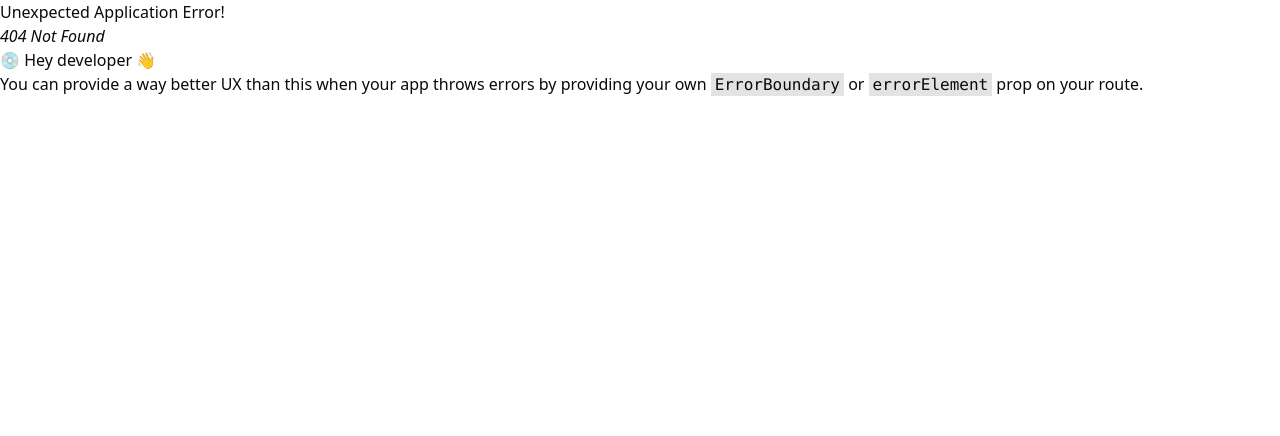
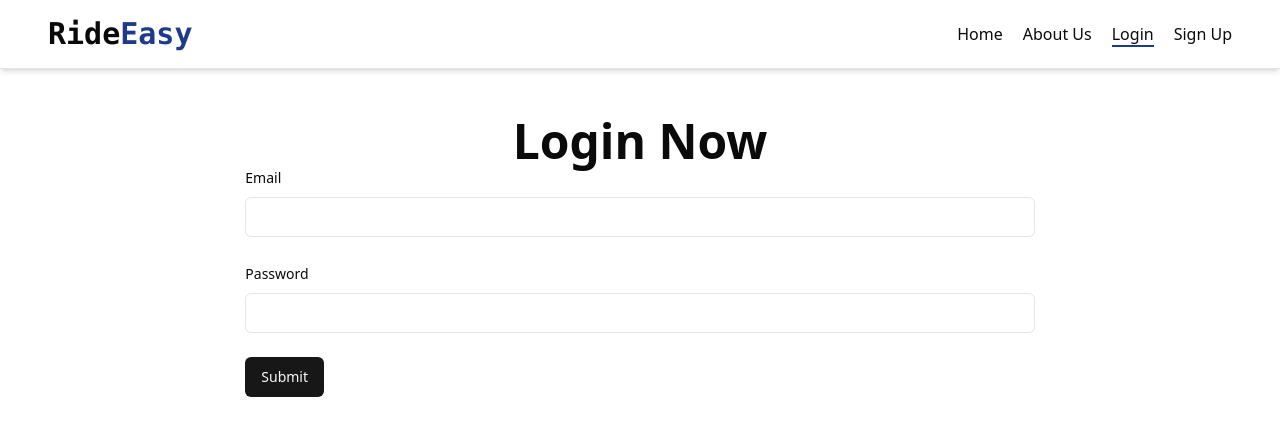
Before and after one commit to imtiazsakib15/bike-rental-service-client, a React (Vite) app: page /auth/login in a window 1280 px wide. Before the commit this address had no page. Shown: the top 436 px of the page. Built offline with nearby package versions, Linux system fonts and the light colour scheme.

Commit message:
login functionality added

```diff
--- a/package.json
+++ b/package.json
@@ -23,6 +23,8 @@
     "react-hook-form": "^7.53.0",
     "react-redux": "^9.1.2",
     "react-router-dom": "^6.26.2",
+    "redux-persist": "^6.0.0",
+    "sonner": "^1.5.0",
     "tailwind-merge": "^2.5.2",
     "tailwindcss-animate": "^1.0.7",
     "zod": "^3.23.8"
@@ -32,6 +34,7 @@
     "@types/node": "^22.5.4",
     "@types/react": "^18.3.3",
     "@types/react-dom": "^18.3.0",
+    "@types/redux-persist": "^4.3.1",
     "@vitejs/plugin-react": "^4.3.1",
     "autoprefixer": "^10.4.20",
     "eslint": "^9.9.0",
--- a/src/components/custom/NavBar.tsx
+++ b/src/components/custom/NavBar.tsx
@@ -34,7 +34,7 @@ const NavBar = () => {
                 </NavLink>
               ))}
               <NavLink
-                to={"/login"}
+                to={"/auth/login"}
                 className={({ isActive }) =>
                   isActive ? "border-b-2 border-blue-900" : ""
                 }
@@ -42,7 +42,7 @@ const NavBar = () => {
                 Login
               </NavLink>
               <NavLink
-                to={"/signup"}
+                to={"/auth/signup"}
                 className={({ isActive }) =>
                   isActive ? "border-b-2 border-blue-900" : ""
                 }
@@ -71,7 +71,7 @@ const NavBar = () => {
                     ))}
                     <DropdownMenuItem>
                       <NavLink
-                        to={"/login"}
+                        to={"/auth/login"}
                         className={({ isActive }) =>
                           isActive ? "border-b-2 border-blue-900" : ""
                         }
@@ -81,7 +81,7 @@ const NavBar = () => {
                     </DropdownMenuItem>
                     <DropdownMenuItem>
                       <NavLink
-                        to={"/signup"}
+                        to={"/auth/signup"}
                         className={({ isActive }) =>
                           isActive ? "border-b-2 border-blue-900" : ""
                         }
--- /dev/null
+++ b/src/constants/login.constant.ts
@@ -0,0 +1,12 @@
+import { z } from "zod";
+
+export const FORM_SCHEMA = z.object({
+  email: z
+    .string()
+    .email({ message: "Please provide a valid email address" })
+    .trim()
+    .toLowerCase(),
+  password: z
+    .string()
+    .min(8, { message: "Password must be at least 8 characters long" }),
+});
--- a/src/main.tsx
+++ b/src/main.tsx
@@ -2,14 +2,19 @@ import { StrictMode } from "react";
 import { createRoot } from "react-dom/client";
 import "./index.css";
 import { Provider } from "react-redux";
-import { store } from "./redux/store.ts";
+import { persistor, store } from "./redux/store.ts";
 import { RouterProvider } from "react-router-dom";
 import { router } from "./routes/index.tsx";
+import { Toaster } from "sonner";
+import { PersistGate } from "redux-persist/integration/react";
 
 createRoot(document.getElementById("root")!).render(
   <StrictMode>
     <Provider store={store}>
-      <RouterProvider router={router} />
+      <PersistGate loading={null} persistor={persistor}>
+        <Toaster position="top-center" duration={2000} richColors />
+        <RouterProvider router={router} />
+      </PersistGate>
     </Provider>
   </StrictMode>
 );
--- a/src/pages/Login.tsx
+++ b/src/pages/Login.tsx
@@ -13,26 +13,35 @@ import {
 } from "@/components/ui/form";
 import { Input } from "@/components/ui/input";
 import Container from "@/components/custom/Container";
-
-const FormSchema = z.object({
-  email: z
-    .string()
-    .email({ message: "Please provide a valid email address" })
-    .trim()
-    .toLowerCase(),
-  password: z
-    .string()
-    .min(8, { message: "Password must be at least 8 characters long" }),
-});
+import { FORM_SCHEMA } from "@/constants/login.constant";
+import { useLoginMutation } from "@/redux/features/auth/authApi";
+import { toast } from "sonner";
+import { useAppDispatch } from "@/redux/hooks";
+import { setUser } from "@/redux/features/auth/authSlice";
 
 const Login = () => {
-  const form = useForm<z.infer<typeof FormSchema>>({
-    resolver: zodResolver(FormSchema),
+  const form = useForm<z.infer<typeof FORM_SCHEMA>>({
+    resolver: zodResolver(FORM_SCHEMA),
+    defaultValues: { email: "", password: "" },
   });
+  const [login] = useLoginMutation();
+  const dispatch = useAppDispatch();
 
-  function onSubmit(data: z.infer<typeof FormSchema>) {
-    console.log(data);
-  }
+  const onSubmit = async (data: z.infer<typeof FORM_SCHEMA>) => {
+    const toastId = toast.loading("Loading");
+    try {
+      const result = await login(data).unwrap();
+      if (result?.success) {
+        toast.success(result.message || "Login successfully", { id: toastId });
+        const user = { email: result.data.email, role: result.data.role };
+
+        dispatch(setUser({ user, token: result.token }));
+      }
+      // eslint-disable-next-line @typescript-eslint/no-explicit-any
+    } catch (error: any) {
+      toast.error(error?.data?.message || "An error occured", { id: toastId });
+    }
+  };
 
   return (
     <Container>
--- a/src/redux/api/baseApi.ts
+++ b/src/redux/api/baseApi.ts
@@ -4,6 +4,7 @@ export const baseApi = createApi({
   reducerPath: "baseApi",
   baseQuery: fetchBaseQuery({
     baseUrl: "https://bike-rental-service-server-eight.vercel.app/api",
+    credentials: "include",
   }),
   endpoints: () => ({}),
 });
--- /dev/null
+++ b/src/redux/hooks.ts
@@ -0,0 +1,5 @@
+import { useDispatch, useSelector } from "react-redux";
+import type { RootState, AppDispatch } from "./store";
+
+export const useAppDispatch = useDispatch.withTypes<AppDispatch>();
+export const useAppSelector = useSelector.withTypes<RootState>();
--- a/src/redux/store.ts
+++ b/src/redux/store.ts
@@ -1,15 +1,39 @@
 import { configureStore } from "@reduxjs/toolkit";
 import { baseApi } from "./api/baseApi";
 import authReducer from "@/redux/features/auth/authSlice";
+import persistReducer from "redux-persist/es/persistReducer";
+import persistStore from "redux-persist/es/persistStore";
+import storage from "redux-persist/lib/storage";
+import {
+  FLUSH,
+  PAUSE,
+  PERSIST,
+  PURGE,
+  REGISTER,
+  REHYDRATE,
+} from "redux-persist";
+
+const persistConfig = {
+  key: "auth",
+  storage,
+};
+
+const persistedAuthReducer = persistReducer(persistConfig, authReducer);
 
 export const store = configureStore({
   reducer: {
-    auth: authReducer,
+    auth: persistedAuthReducer,
     [baseApi.reducerPath]: baseApi.reducer,
   },
   middleware: (getDefaultMiddleware) =>
-    getDefaultMiddleware().concat(baseApi.middleware),
+    getDefaultMiddleware({
+      serializableCheck: {
+        ignoredActions: [FLUSH, REHYDRATE, PAUSE, PERSIST, PURGE, REGISTER],
+      },
+    }).concat(baseApi.middleware),
 });
+
+export const persistor = persistStore(store);
 
 export type RootState = ReturnType<typeof store.getState>;
 export type AppDispatch = typeof store.dispatch;
--- a/src/routes/index.tsx
+++ b/src/routes/index.tsx
@@ -13,7 +13,7 @@ export const router = createBrowserRouter([
         element: <Home />,
       },
       {
-        path: "/login",
+        path: "/auth/login",
         element: <Login />,
       },
     ],
```
Also changed, not shown: 1 other file (tests, documents, lock files or other folders).
